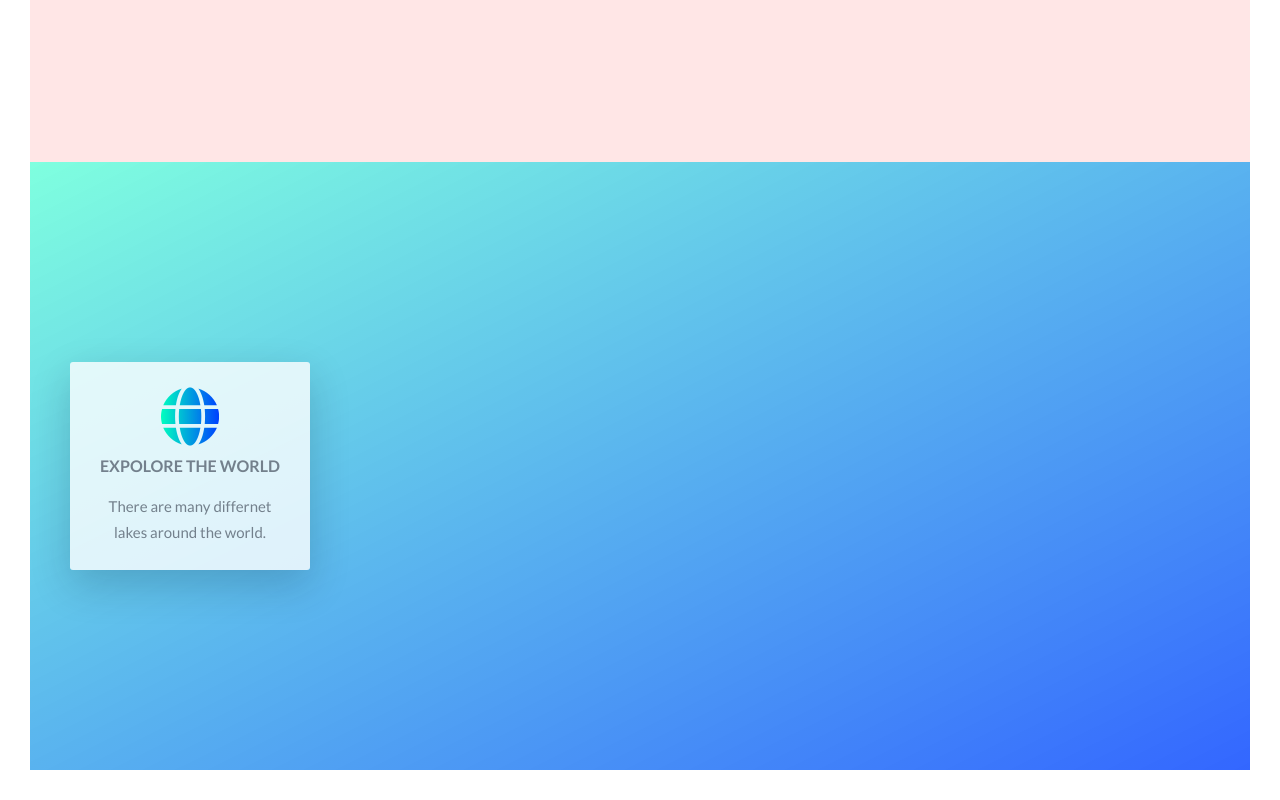
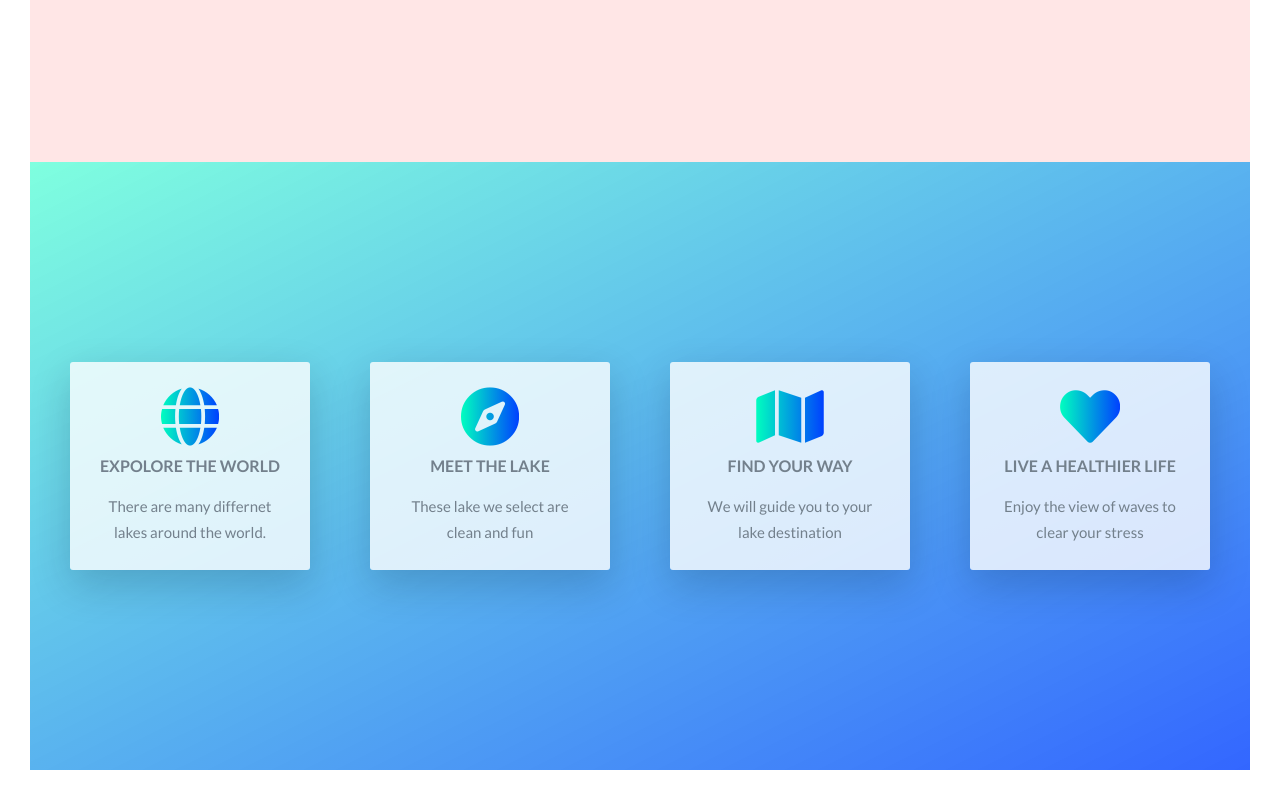
Before and after one commit to royweb/8gkei4-CSS, a website: page index.html in a window 1280 px wide. Shown: the part 1395-2195 px from the top of the page. Drawn offline with Linux system fonts and the light colour scheme.

Commit message:
Add more features

```diff
--- a/index.html
+++ b/index.html
@@ -66,6 +66,27 @@
                             <p class="feature-box__text">There are many differnet lakes around the world.</p>
                         </div>
                     </div>
+                    <div class="col-1-of-4">
+                        <div class="feature-box">
+                            <i class="feature-box__icon fas fa-compass"></i>
+                            <h3 class="heading-tertiary u-margin-bottom-small">Meet the lake</h3>
+                            <p class="feature-box__text">These lake we select are clean and fun</p>
+                        </div>
+                    </div>
+                    <div class="col-1-of-4">
+                        <div class="feature-box">
+                            <i class="feature-box__icon fas fa-map"></i>
+                            <h3 class="heading-tertiary u-margin-bottom-small">Find your way</h3>
+                            <p class="feature-box__text">We will guide you to your lake destination</p>
+                        </div>
+                    </div>
+                    <div class="col-1-of-4">
+                        <div class="feature-box">
+                            <i class="feature-box__icon fas fa-heart"></i>
+                            <h3 class="heading-tertiary u-margin-bottom-small">Live a Healthier Life</h3>
+                            <p class="feature-box__text">Enjoy the view of waves to clear your stress</p>
+                        </div>
+                    </div>
                 </div>
             </section>
         </main>
```
